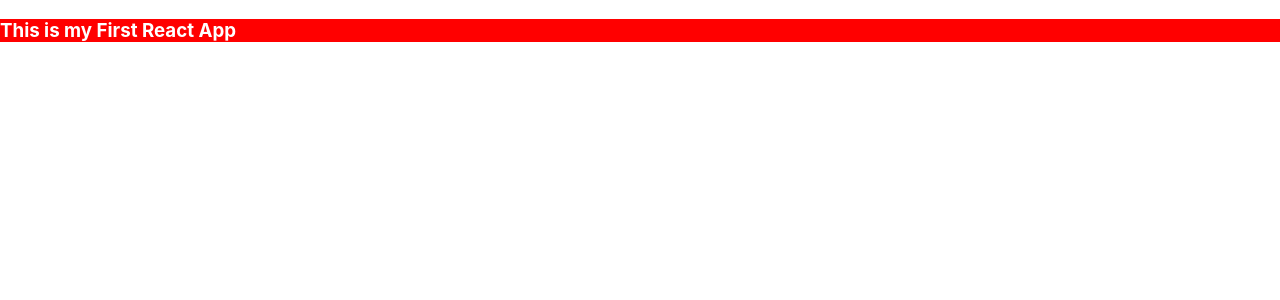
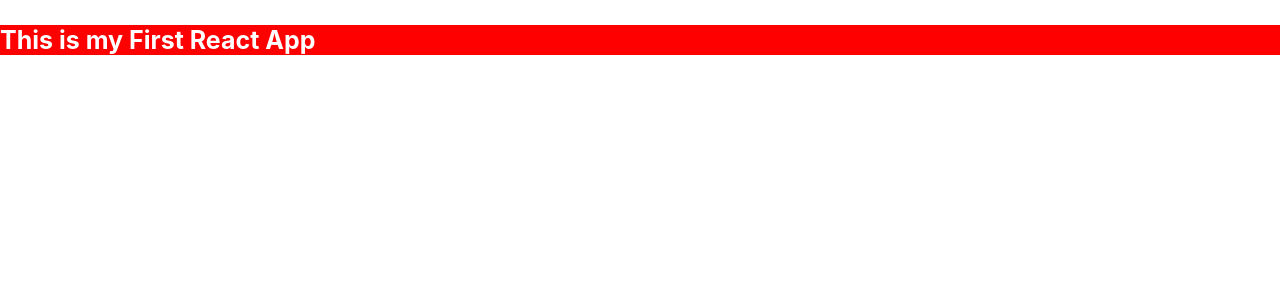
Before and after one commit to Shreyash1107/React-Projects, a React (Create React App) app in the folder first-app/: page / in a window 1280 px wide. Shown: the top 300 px of the page. Built offline with nearby package versions, Linux system fonts and the light colour scheme.

Commit message:
Inline CSS Added

```diff
--- a/first-app/src/App.js
+++ b/first-app/src/App.js
@@ -4,7 +4,8 @@ function App(){
     <h3 style={
       {
         backgroundColor:"red",
-        color:"white"
+        color:"white",
+        fontSize:"25px"
       }
     }>
       This is my First React App
```
